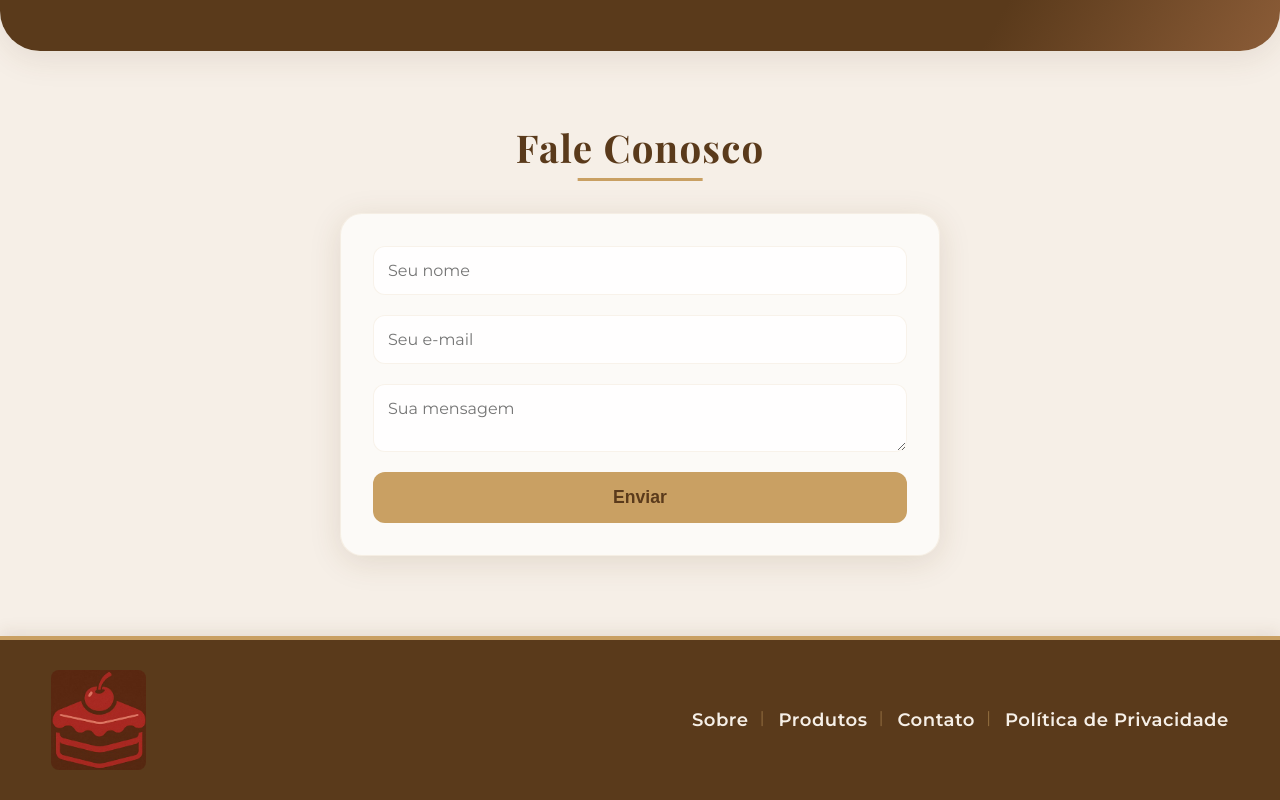
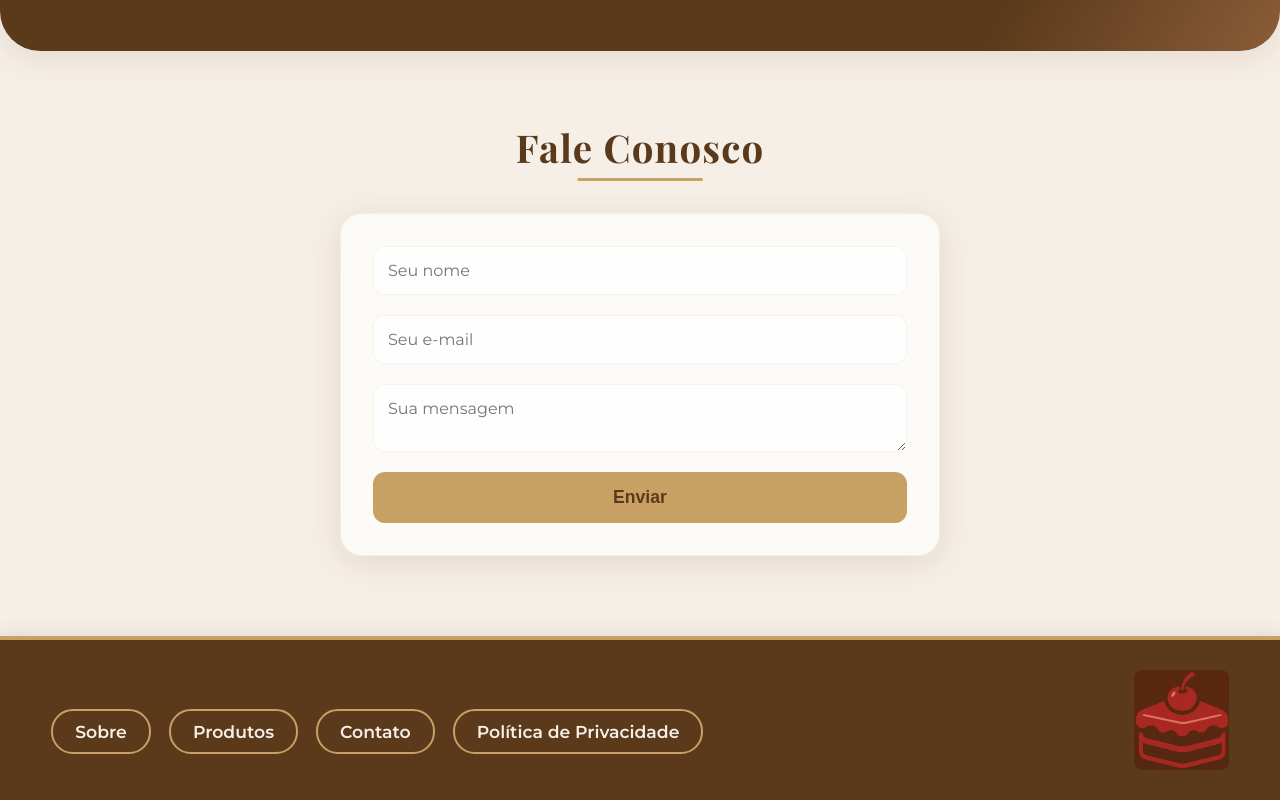
Before and after one commit to Rolltwo/DolceVia, a plain HTML site: page index.html in a window 1280 px wide. Shown: the part 1487-2287 px from the top of the page. Drawn offline with nearby package versions, Linux system fonts and the light colour scheme.

Commit message:
Add files via upload

```diff
--- a/index.html
+++ b/index.html
@@ -121,15 +121,13 @@
     </main>
     <footer>
         <div class="container footer-flex">
+            <div class="menu-links">
+                <a href="#sobre" class="menu-link-btn">Sobre</a>
+                <a href="#produtos" class="menu-link-btn">Produtos</a>
+                <a href="#contato" class="menu-link-btn">Contato</a>
+                <a href="#" class="menu-link-btn">Política de Privacidade</a>
+            </div>
             <img src="footer.png" alt="Logo DolceVía" class="footer-logo">
-            <nav class="footer-nav">
-                <ul>
-                    <li><a href="#sobre">Sobre</a></li>
-                    <li><a href="#produtos">Produtos</a></li>
-                    <li><a href="#contato">Contato</a></li>
-                    <li><a href="#">Política de Privacidade</a></li>
-                </ul>
-            </nav>
         </div>
     </footer>
     <button id="btn-topo" title="Voltar ao topo">&#8679;</button>
--- a/style.css
+++ b/style.css
@@ -573,3 +573,39 @@ footer {
         width: 90%;
     }
 }
+
+.menu-links {
+    display: flex;
+    flex-wrap: wrap;
+    justify-content: center;
+    gap: 18px;
+    margin-top: 24px;
+}
+
+.menu-link-btn {
+    background: var(--marrom);
+    color: var(--bege);
+    padding: 10px 22px;
+    border-radius: 22px;
+    font-weight: 600;
+    text-decoration: none;
+    font-size: 1.08rem;
+    transition: background 0.2s, color 0.2s;
+    border: 2px solid var(--dourado);
+}
+
+.menu-link-btn:hover {
+    background: var(--dourado);
+    color: var(--marrom);
+}
+
+@media (max-width: 600px) {
+    .menu-links {
+        flex-direction: column;
+        gap: 12px;
+    }
+    .menu-link-btn {
+        width: 100%;
+        text-align: center;
+    }
+}
```
